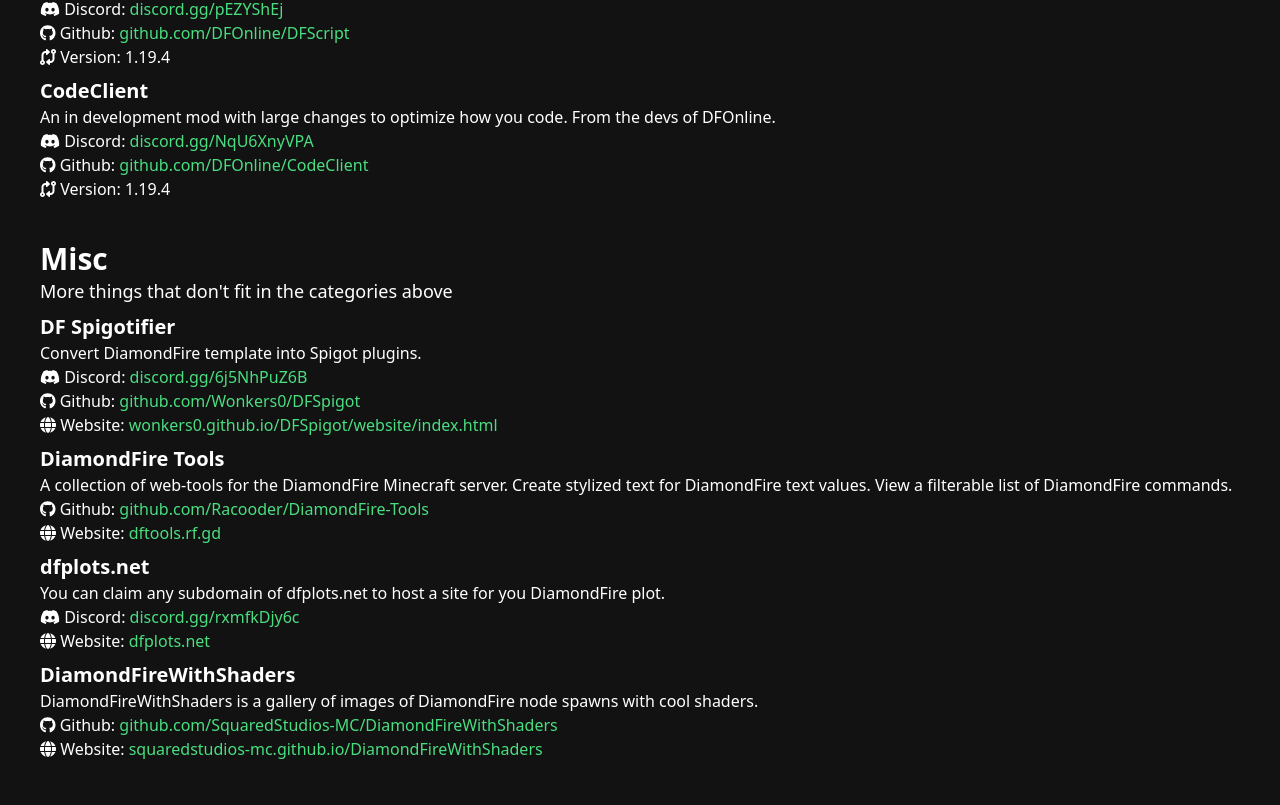
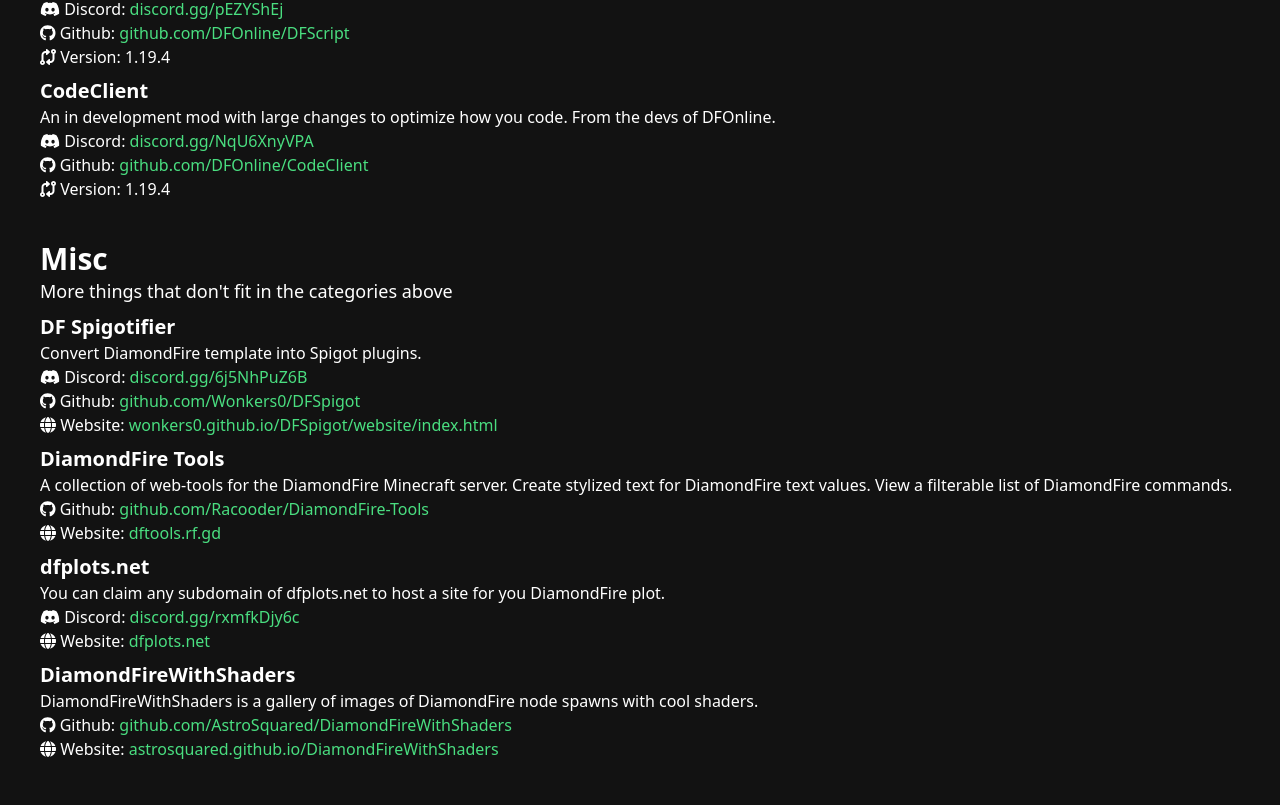
Before and after one commit to BedCrabDev/MCDiamondFire-Awesome, a React (Vite) app: page / in a window 1280 px wide. Shown: the part 1991-2796 px from the top of the page. Built offline with nearby package versions, Linux system fonts and the light colour scheme.

Commit message:
fix DiamondFireWithShaders links (#18)
* Update App.tsx

* Update data.json

```diff
--- a/public/data.json
+++ b/public/data.json
@@ -157,8 +157,8 @@
         "name": "DiamondFireWithShaders",
         "description": "DiamondFireWithShaders is a gallery of images of DiamondFire node spawns with cool shaders.",
         "properties": {
-            "Website": "https://squaredstudios-mc.github.io/DiamondFireWithShaders/",
-            "Github": "https://github.com/SquaredStudios-MC/DiamondFireWithShaders"
+            "Website": "https://astrosquared.github.io/DiamondFireWithShaders/",
+            "Github": "https://github.com/AstroSquared/DiamondFireWithShaders"
         }
       }
     ]
--- a/src/App.tsx
+++ b/src/App.tsx
@@ -62,7 +62,7 @@
     <div className="md:m-10 cursor-default select-none">
       {/* Header */}
       <div className="w-full md:w-fit p-10 bg-cover relative">
-        <img className="md:rounded-lg absolute top-0 left-0 z-[-1] h-full w-full object-cover opacity-75" src="https://raw.githubusercontent.com/SquaredStudios-MC/DiamondFireWithShaders/main/images/node7_2.png" />
+        <img className="md:rounded-lg absolute top-0 left-0 z-[-1] h-full w-full object-cover opacity-75" src="https://raw.githubusercontent.com/AstroSquared/DiamondFireWithShaders/main/images/node7_2.png" />
         <div className="absolute top-3 right-3 flex gap-3 text-3xl">
           <a href="https://github.com/BedCrabDev/MCDiamondFire-Awesome" className="ignore opacity-90 hover:opacity-100 transition"><FontAwesomeIcon icon={faGithub} /></a>
           <a href="https://discord.gg/NqU6XnyVPA" className="ignore opacity-90 hover:opacity-100 transition"><FontAwesomeIcon icon={faDiscord} /></a>
```
